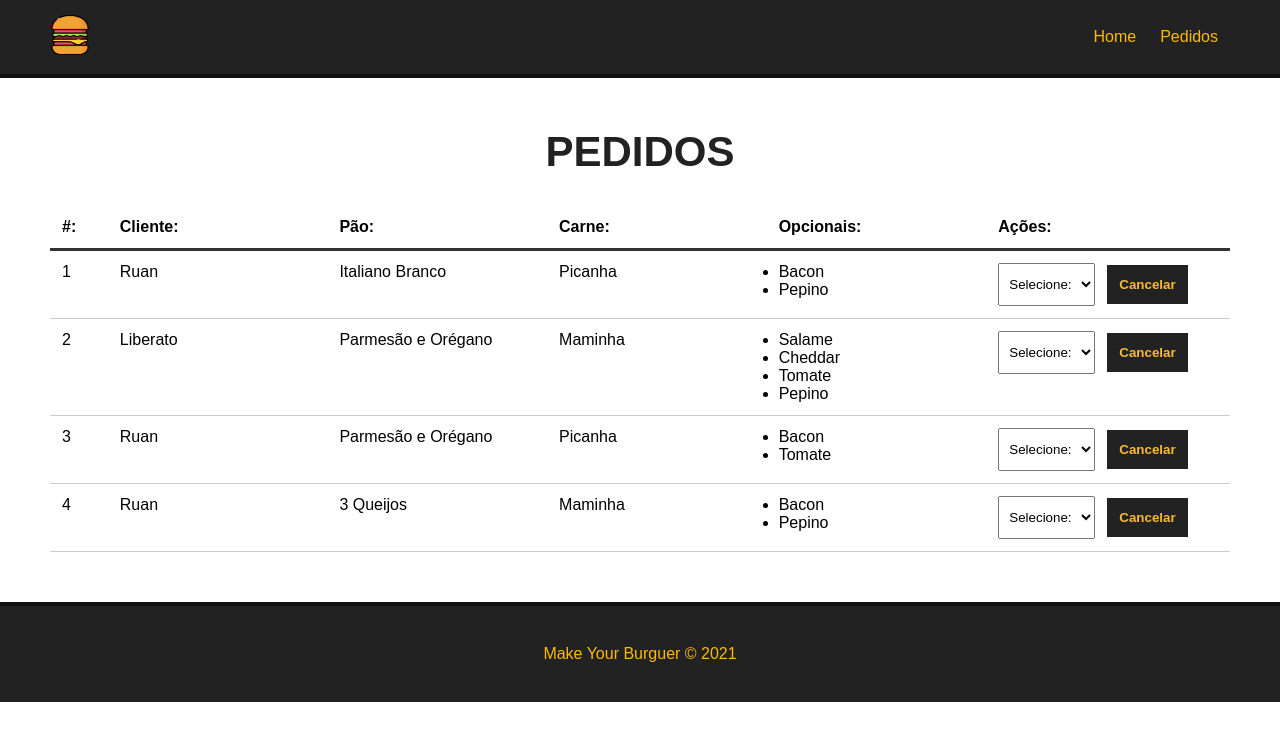
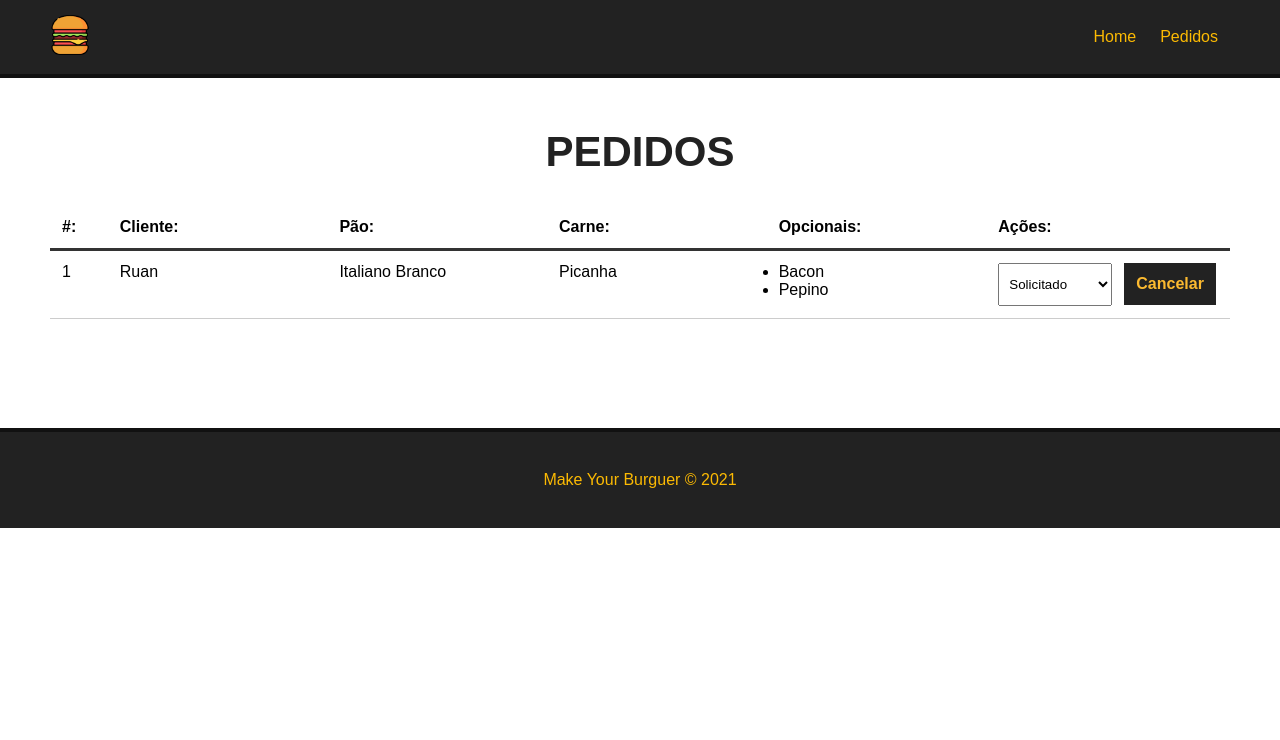
Before and after one commit to euliberato/projeto_vuejs, a Vue app: page /pedidos in a window 1280 px wide. Shown: the top 740 px of the page. Built offline with nearby package versions, Linux system fonts and the light colour scheme; data requests are answered from the project's data file.

Commit message:
Resgatando status do pedido

```diff
--- a/db/db.json
+++ b/db/db.json
@@ -92,41 +92,6 @@
       ],
       "status": "Solicitado",
       "id": 1
-    },
-    {
-      "nome": "Liberato",
-      "carne": "Maminha",
-      "pao": "Parmesão e Orégano",
-      "opcionais": [
-        "Salame",
-        "Cheddar",
-        "Tomate",
-        "Pepino"
-      ],
-      "status": "Solicitado",
-      "id": 2
-    },
-    {
-      "nome": "Ruan",
-      "carne": "Picanha",
-      "pao": "Parmesão e Orégano",
-      "opcionais": [
-        "Bacon",
-        "Tomate"
-      ],
-      "status": "Solicitado",
-      "id": 3
-    },
-    {
-      "nome": "Ruan",
-      "carne": "Maminha",
-      "pao": "3 Queijos",
-      "opcionais": [
-        "Bacon",
-        "Pepino"
-      ],
-      "status": "Solicitado",
-      "id": 4
     }
   ]
 }
--- a/src/components/Dashboard.vue
+++ b/src/components/Dashboard.vue
@@ -24,6 +24,7 @@
                 <div>
                     <select name="status" class="status">
                         <option value="">Selecione:</option>
+                        <option v-for="s in status" :key="s.id" value="s.tipo" :selected="burger.status == s.tipo"> {{ s.tipo }} </option>
                     </select>
                     <button class="delete-btn">Cancelar</button>
                 </div>
@@ -38,24 +39,26 @@
     data() {
       return {
         burgers: null,
-            burgers_id: null,
+        burger_id: null,
         status: []
       }
     },
     methods: {
       async getPedidos() {
-
         const req = await fetch('http://localhost:3000/burgers')
-
-            const data = await req.json();
-
-            this.burgers = data;
-
-
+        const data = await req.json()
+        this.burgers = data
+        // Resgata os status de pedidos
+        this.getStatus()
+      },
+      async getStatus() {
+        const req = await fetch('http://localhost:3000/status')
+        const data = await req.json()
+        this.status = data
       }
     },
-    mounted() {
-        this.getPedidos();
+    mounted () {
+    this.getPedidos()
     }
   }
 </script>
@@ -81,15 +84,15 @@
 
     }
 
-    #burguer-table-heading div,
-    .burguer-table-row div {
-        width: 19%;
-    }
-
     .burguer-table-row {
         width: 100%;
         padding: 12px;
         border-bottom: 1px solid #ccc;
+    }
+
+    #burguer-table-heading div,
+    .burguer-table-row div {
+        width: 19%;
     }
 
     #burguer-table-heading .order-id,
@@ -108,6 +111,7 @@
         font-weight: bold;
         border: 2px solid #222;
         padding: 10px;
+        font-size: 16px;
         margin: 0 auto;
         cursor: pointer;
         transition: .5s;
```
Lines whose indentation alone changed are shown as unchanged.
